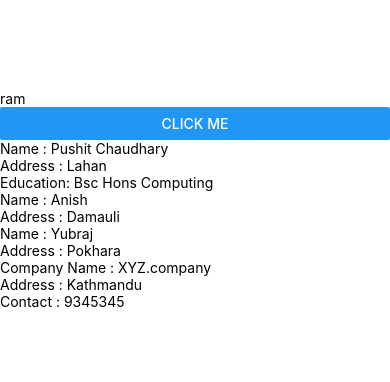
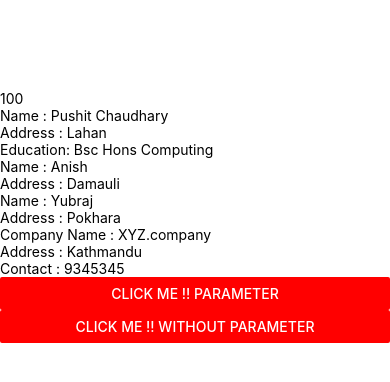
Before and after one commit to pushitchaudhary/react-native_with_Code_Step_by_Step, a React Native app: screen / in a window 390 px wide. Shown: the top 382 px of the page. Built offline with nearby package versions, Linux system fonts and the light colour scheme.

Commit message:
button onPress function

```diff
--- a/App.js
+++ b/App.js
@@ -4,12 +4,16 @@ import { View,Text, Button } from "react-native";
 import CompanyData from "./components/CompanyData";
 
 export default function App() {
-      let name = 'ram'
+   let  data = 100
+  const fruit = (val)=>{
+    data = 20
+    console.warn(data);
+  }
+
   return (
 
     <View style={{marginTop:90}}>
-      <Text>{name}</Text>
-      <Button title='Click Me'></Button>
+      <Text>{data}</Text>
       <Student1/>
       <Text></Text>
       <Student2/>
@@ -17,6 +21,9 @@ export default function App() {
       <Student3/>
       <Text></Text>
       <CompanyData/>
+      <Button title='Click Me !! Parameter' onPress={()=>fruit('this is pushit chaudhary')} color={'red'}></Button>
+      <Button title='Click Me !! without parameter' onPress={fruit} color={'red'}></Button>
+
 
     </View>
   );
```
